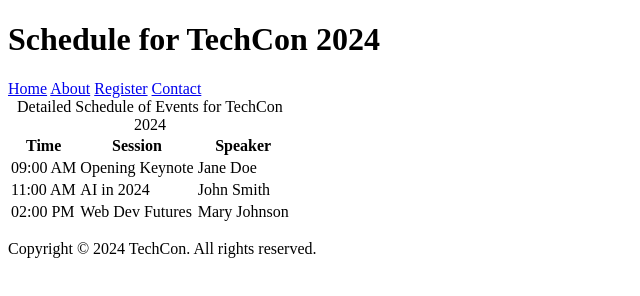
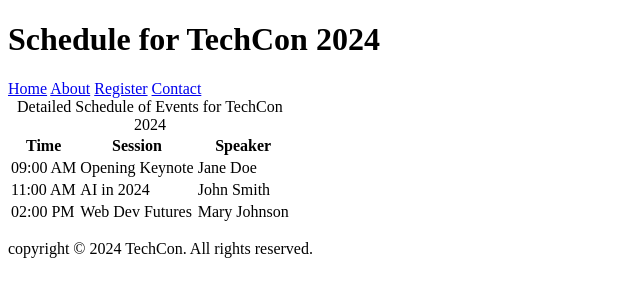
Before and after one commit to Code-with-Elvis/TechCon_HTML, a plain HTML site: page techcon_website/schedule.html in a window 1280 px wide. Shown: the full height of the page, 0-640 px from the left. Drawn offline with Linux system fonts and the light colour scheme.

Commit message:
updated the footer

```diff
--- a/techcon_website/schedule.html
+++ b/techcon_website/schedule.html
@@ -49,6 +49,6 @@
       <!-- prettier-ignore-end -->
     </main>
 
-    <footer><p>Copyright &copy; 2024 TechCon. All rights reserved.</p></footer>
+    <footer><p>copyright &copy; 2024 TechCon. All rights reserved.</p></footer>
   </body>
 </html>
```
